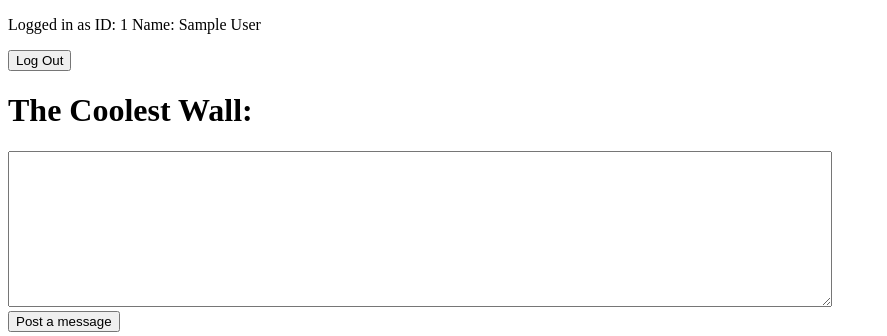
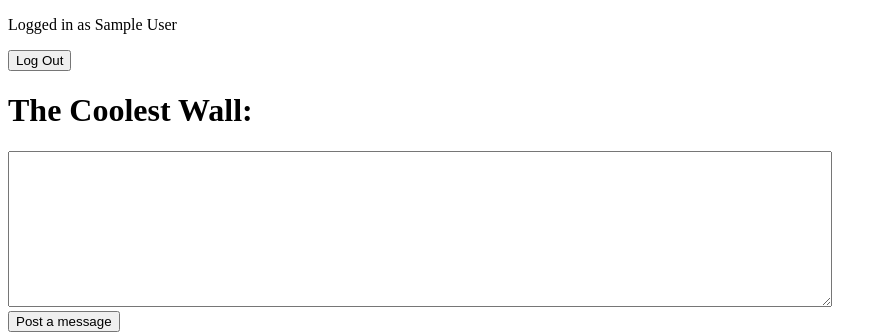
Before and after one commit to chenjimmym/Flask-theWALL, a Flask app: template templates/wall.html in a window 1280 px wide. Shown: the top 336 px of the page, without its empty margins (0-887 px from the left). Run offline with Flask 2, Linux system fonts and the light colour scheme; the visitor is signed in with stand-in values (Sample User, id 1); the template is opened without the code that fills it: most values are stand-ins (such as "Sample title", 1, 10 or a date in 2020).

Commit message:
smashed some bugs

```diff
--- a/server.py
+++ b/server.py
@@ -72,6 +72,7 @@ def userlogin():
         # print session['loginName']
     else:
         flash("Password Entered Does Not Match Account")
+        return redirect('/')
     return redirect('/wall')
 
 @app.route('/logout', methods=['POST'])
@@ -84,7 +85,7 @@ def wall():
     getPostsQuery = "SELECT first_name, message, users.id, messages.id AS msgID, messages.created_at FROM users JOIN messages on user_id = users.id;"
     allPosts = mysql.query_db(getPostsQuery)
     # getCommentsQuery = "SELECT * FROM comments"
-    getCommentsQuery = "SELECT message_id, user_id, comment, first_name, comments.created_at FROM users JOIN comments ON user_id = users.id;"
+    getCommentsQuery = "SELECT message_id, user_id, comment, first_name, comments.created_at FROM users JOIN comments ON user_id = users.id ORDER BY comments.created_at;"
     allComments = mysql.query_db(getCommentsQuery)
     # print allComments
     print allPosts
--- a/templates/wall.html
+++ b/templates/wall.html
@@ -6,7 +6,7 @@
     </head>
     <body>
     {% if session['loginStatus'] != False %}
-        <p>Logged in as ID: {{ session['loginStatus'] }} Name: {{ session['loginName'] }}</p>
+        <p>Logged in as {{ session['loginName'] }}</p>
     {% endif %}
     <form action="/logout" method="post">
         <input type="submit" value="Log Out">
```
